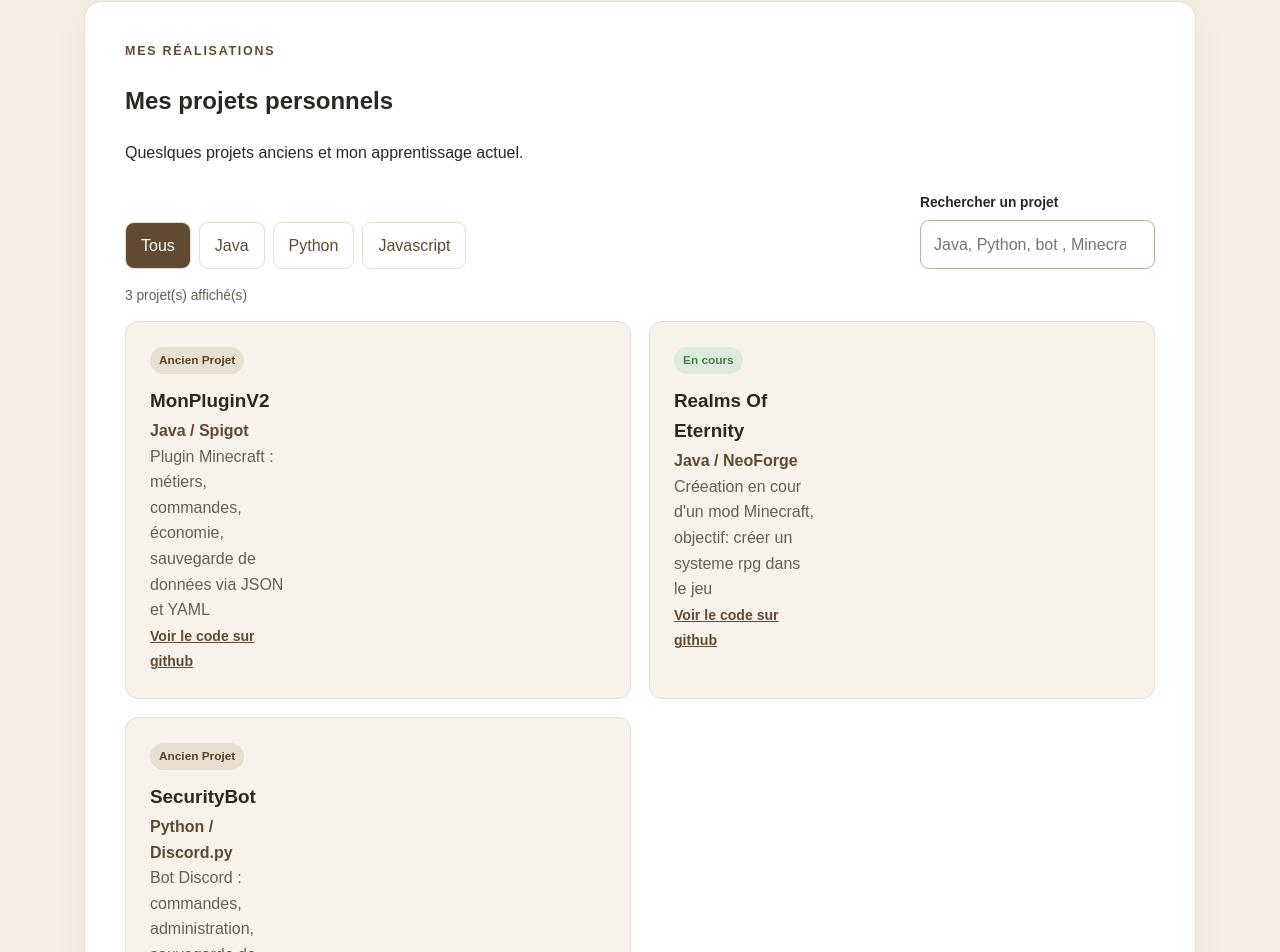
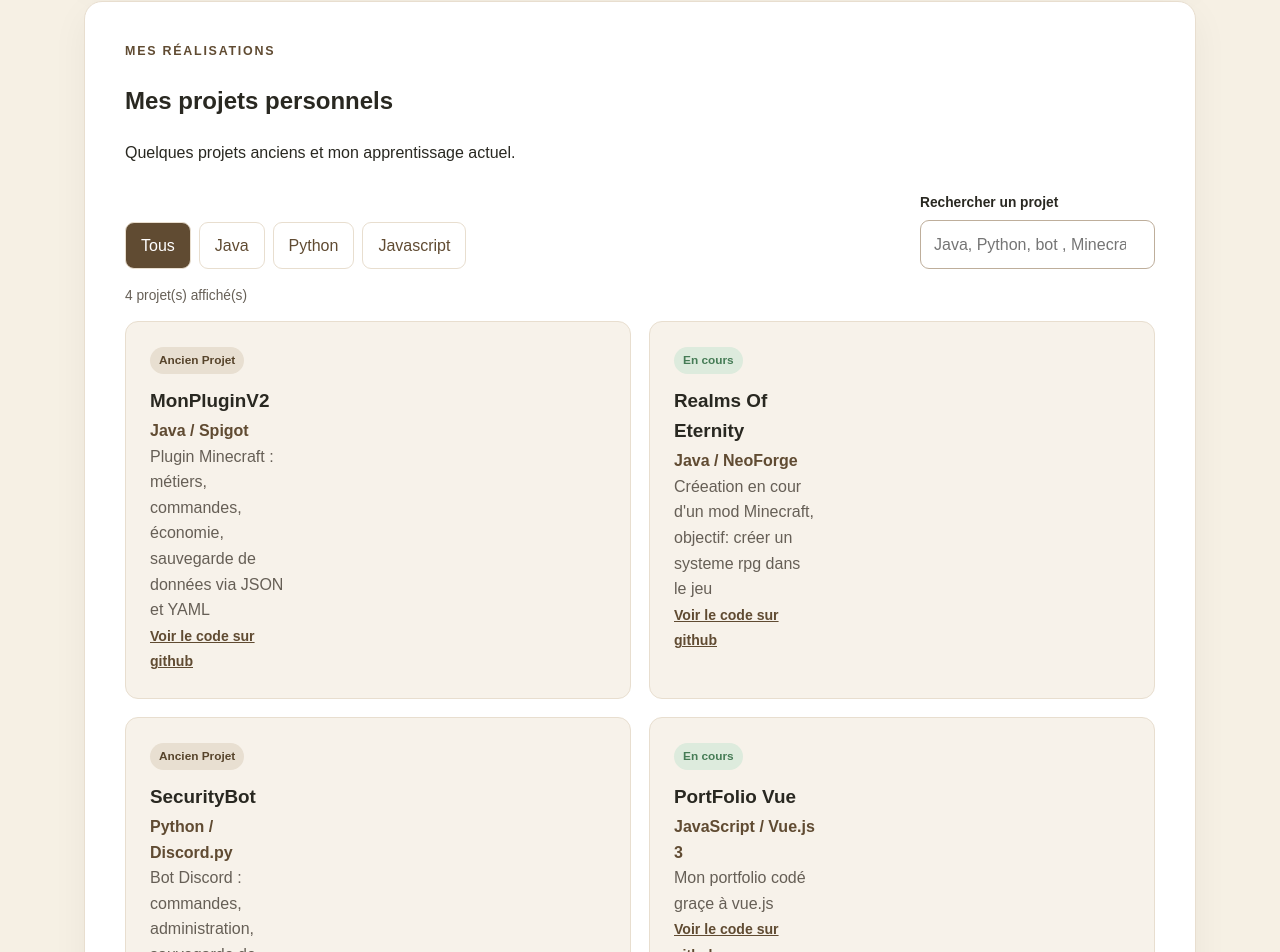
Before and after one commit to Foodjubi/portfolio-foodjubi, a Vue app: page / in a window 1280 px wide. Shown: the part 566-1518 px from the top of the page. Built offline with nearby package versions, Linux system fonts and the light colour scheme.

Commit message:
feat: corrections

```diff
--- a/src/App.vue
+++ b/src/App.vue
@@ -31,6 +31,15 @@ const projets = [
     category: "Python",
     status: "Ancien Projet",
     url: ""
+  },
+  {
+    if: 4,
+    title: "PortFolio Vue",
+    techno: "JavaScript / Vue.js 3",
+    description: "Mon portfolio codé graçe à vue.js",
+    category: "Javascript",
+    status: "En cours",
+    url: "https://github.com/Foodjubi/portfolio-foodjubi"
   }
 ]
 
@@ -62,7 +71,7 @@ function reinitialiser(){
     <main id="projets" class="content-panel">
       <p class="eyebrow">MES RÉALISATIONS</p>
       <h2>Mes projets personnels</h2>
-      <p>Queslques projets anciens et mon apprentissage actuel.</p>
+      <p>Quelques projets anciens et mon apprentissage actuel.</p>
 
       <ProjectFilters v-model:search="Rrcherche" v-model:category="categorieActive"/>
       <p class="result-count" aria-live="polite">{{ projectsFiltres.length }} projet(s) affiché(s)</p>
```
